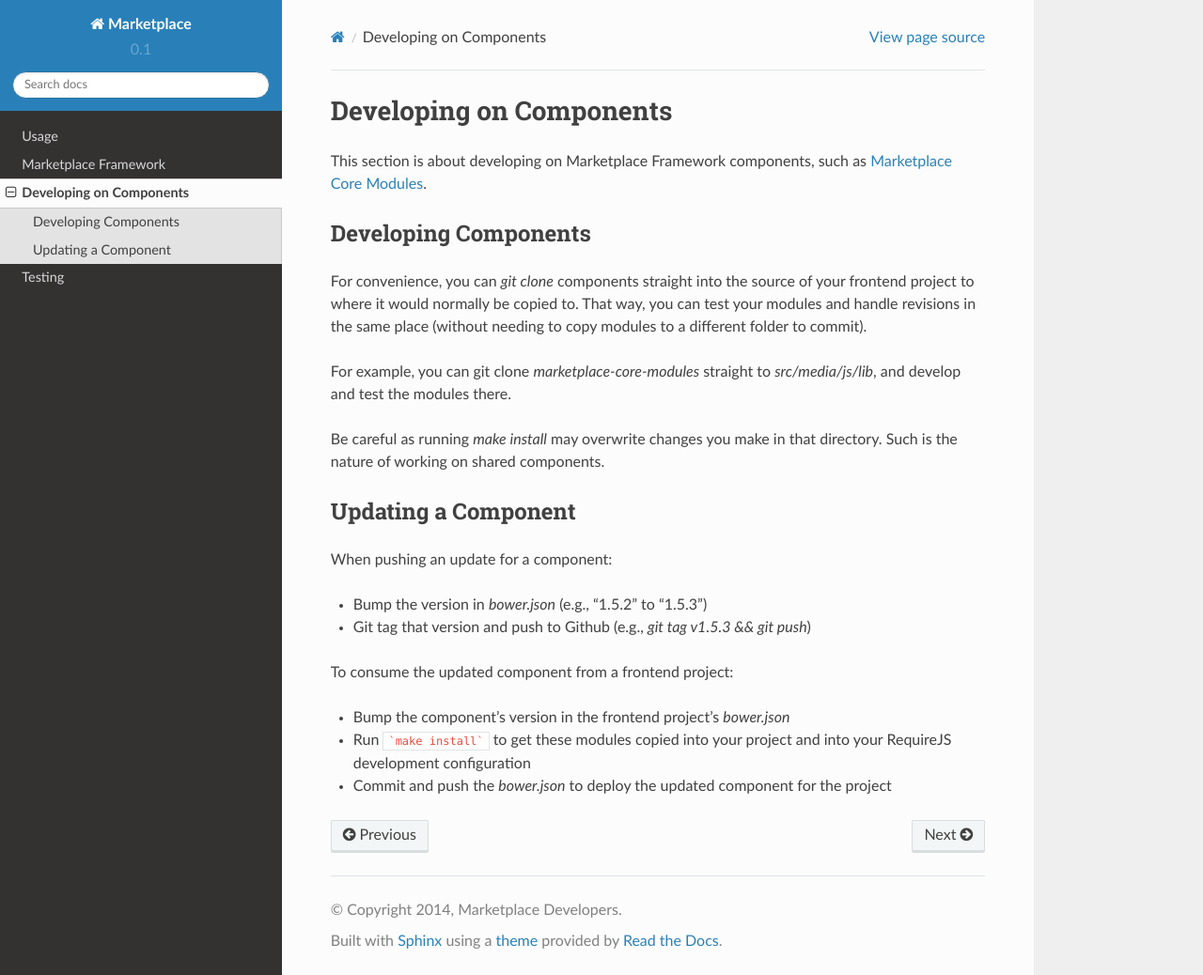
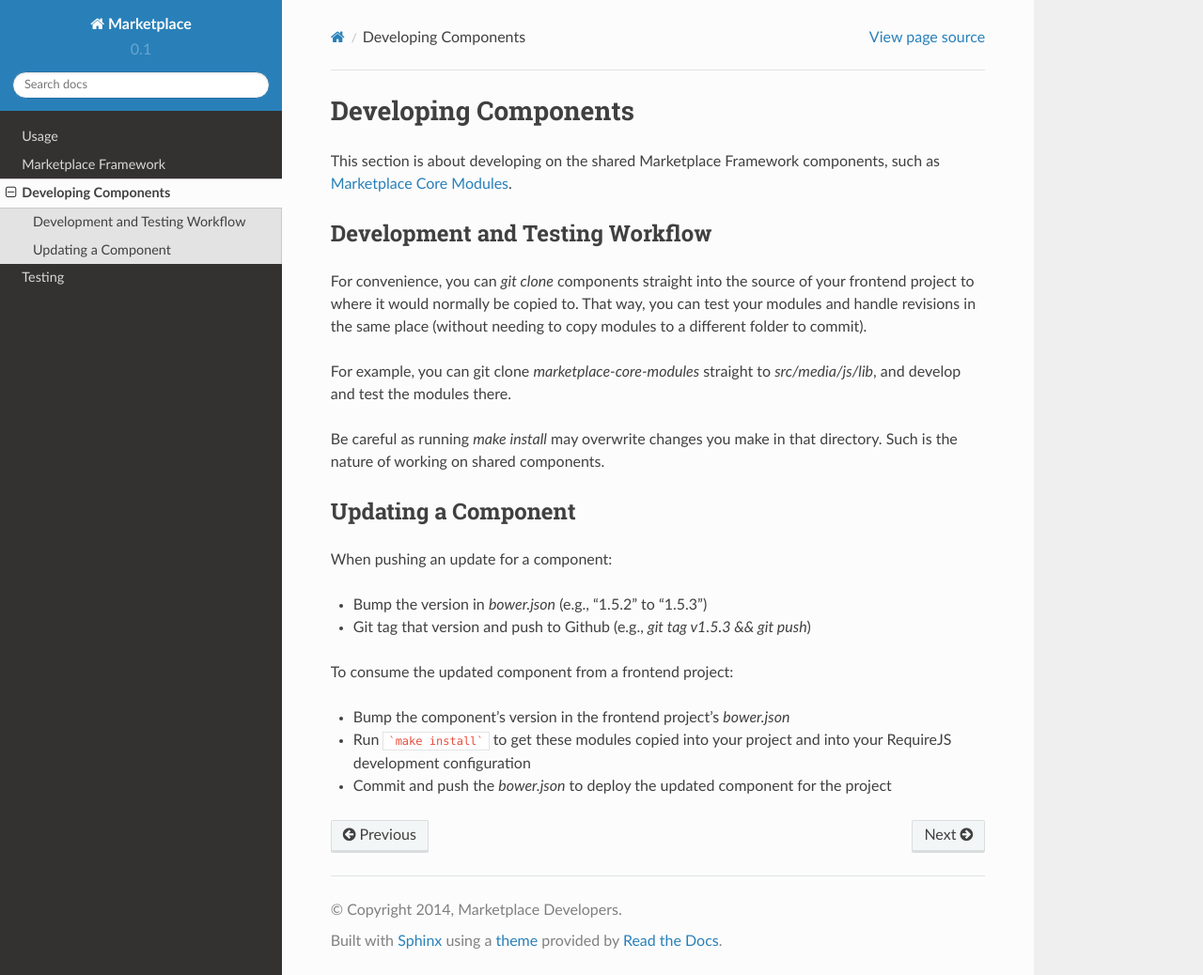
Before and after one commit to mozilla/marketplace-frontend-docs, a Sphinx documentation site: the page built from docs/topics/developing-components.rst, in a window 1280 px wide and 1038 px high. Shown: the whole window at 94% size. Built offline with Sphinx 7.4.7 and the Read the Docs theme 2.0.0, drawn with Linux system fonts in a browser that asks for light colours; pages that are not in the unit, such as notebooks, are missing from menus.

Commit message:
better headers

```diff
--- a/docs/topics/developing-components.rst
+++ b/docs/topics/developing-components.rst
@@ -1,13 +1,13 @@
-.. _developing-on-components:
+.. _developing-components:
 
-Developing on Components
-========================
+Developing Components
+=====================
 
-This section is about developing on Marketplace Framework components, such as
+This section is about developing on the shared Marketplace Framework components, such as
 `Marketplace Core Modules <https://github.com/mozilla/marketplace-core-modules>`_.
 
-Developing Components
-~~~~~~~~~~~~~~~~~~~~~
+Development and Testing Workflow
+~~~~~~~~~~~~~~~~~~~~~~~~~~~~~~~~
 
 For convenience, you can `git clone` components straight into the source of
 your frontend project to where it would normally be copied to. That way, you
```
